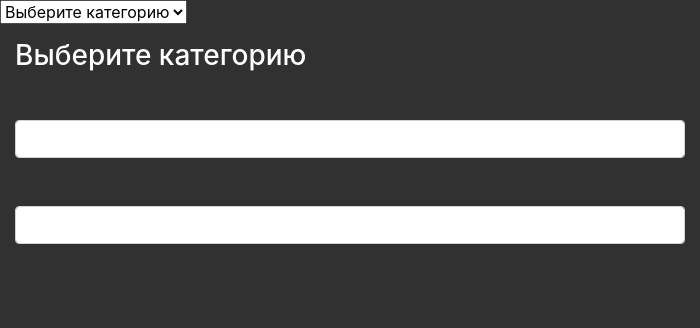
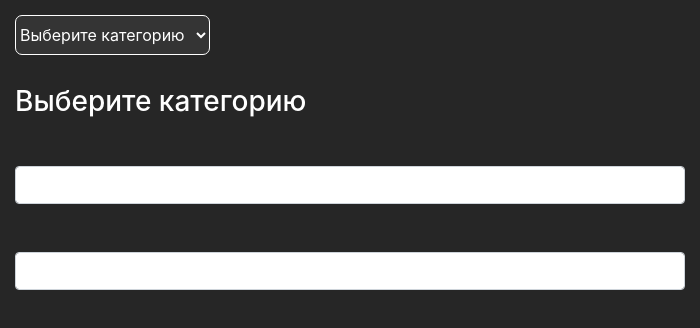
Before and after one commit to nikitakosatka/value-converter, an Electron app: page index.html in a window 700 px wide. Drawn offline with nearby package versions, Linux system fonts and the light colour scheme.

Commit message:
Стили

```diff
--- a/style.css
+++ b/style.css
@@ -1,5 +1,15 @@
 body {
-    background-color: #313131;
+    background-color: #262626;
+}
+
+.select {
+    margin: 15px;
+    border-radius: 7px;
+    width: 195px;
+    height: 40px;
+    background-color: #343434;
+    color: white;
+    border-color: white;
 }
 
 .title_text {
```
